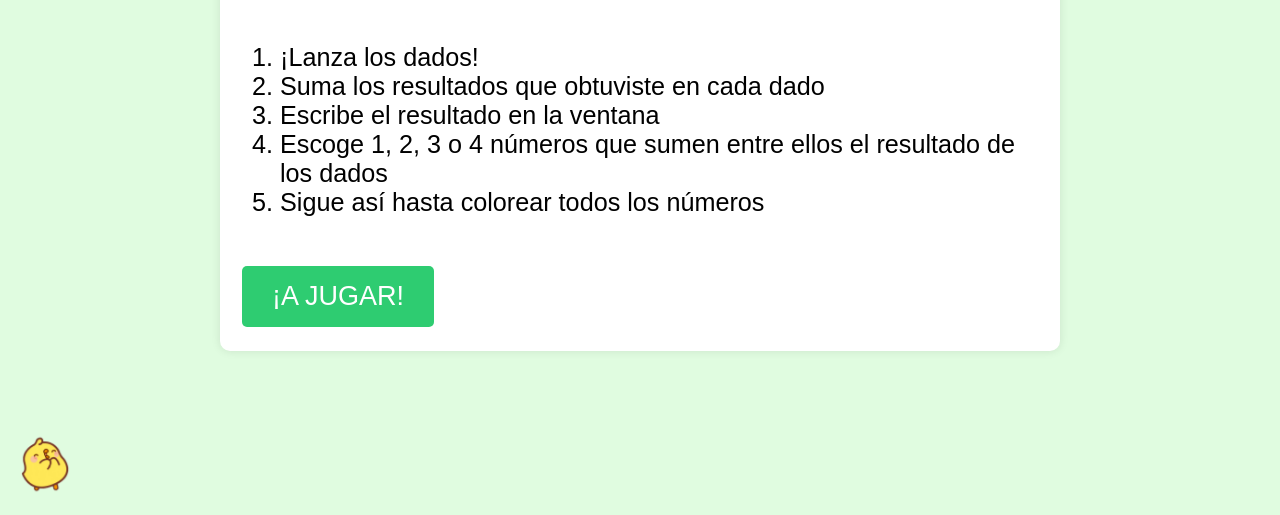
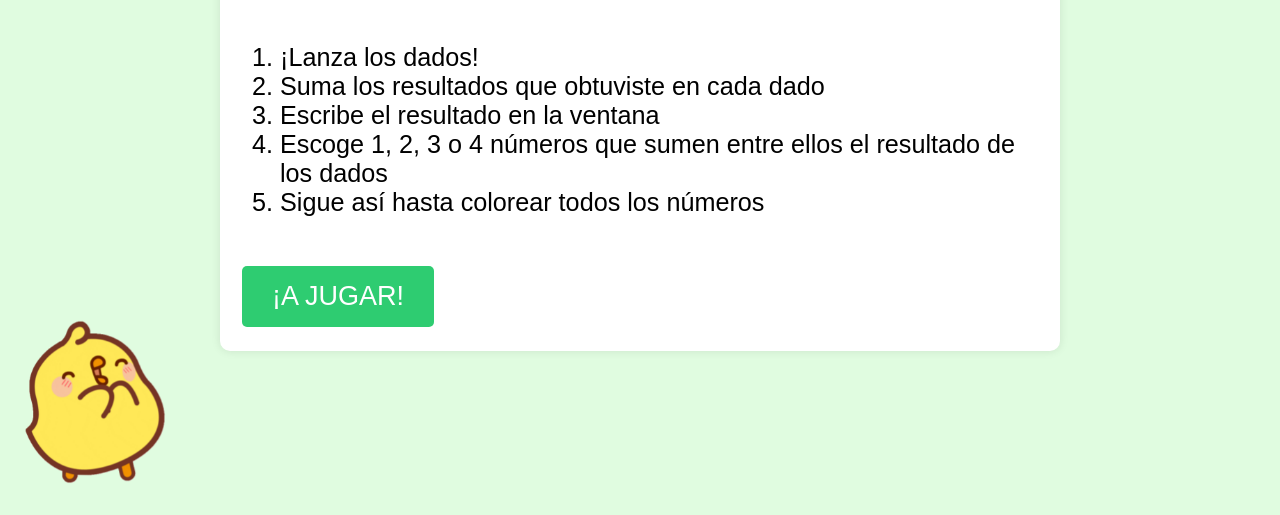
Before and after one commit to MaiHoyos/Cierra-la-caja, a plain HTML site: page index.html in a window 1280 px wide. Shown: the part 285-800 px from the top of the page. Drawn offline with Linux system fonts and the light colour scheme.

Commit message:
Update estilos.css

```diff
--- a/estilos.css
+++ b/estilos.css
@@ -278,7 +278,7 @@ button:disabled {
     position: fixed;
     bottom: 20px;
     left: 20px;
-    width: 50px; /* Reducido de 300px a 150px */
+    width: 150px; /* Reducido de 300px a 150px */
     height: auto;
     z-index: 1000;
 }
```
